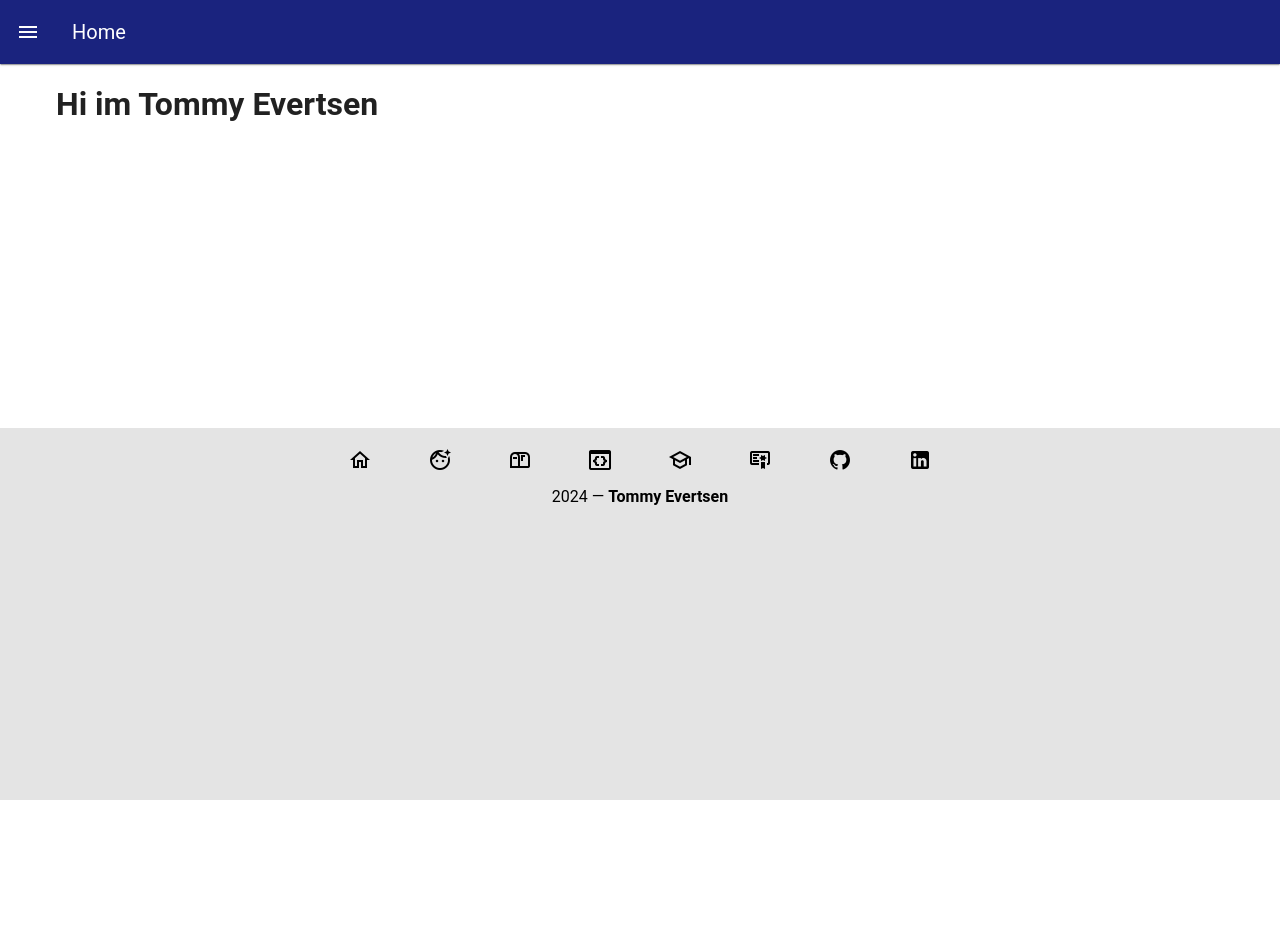
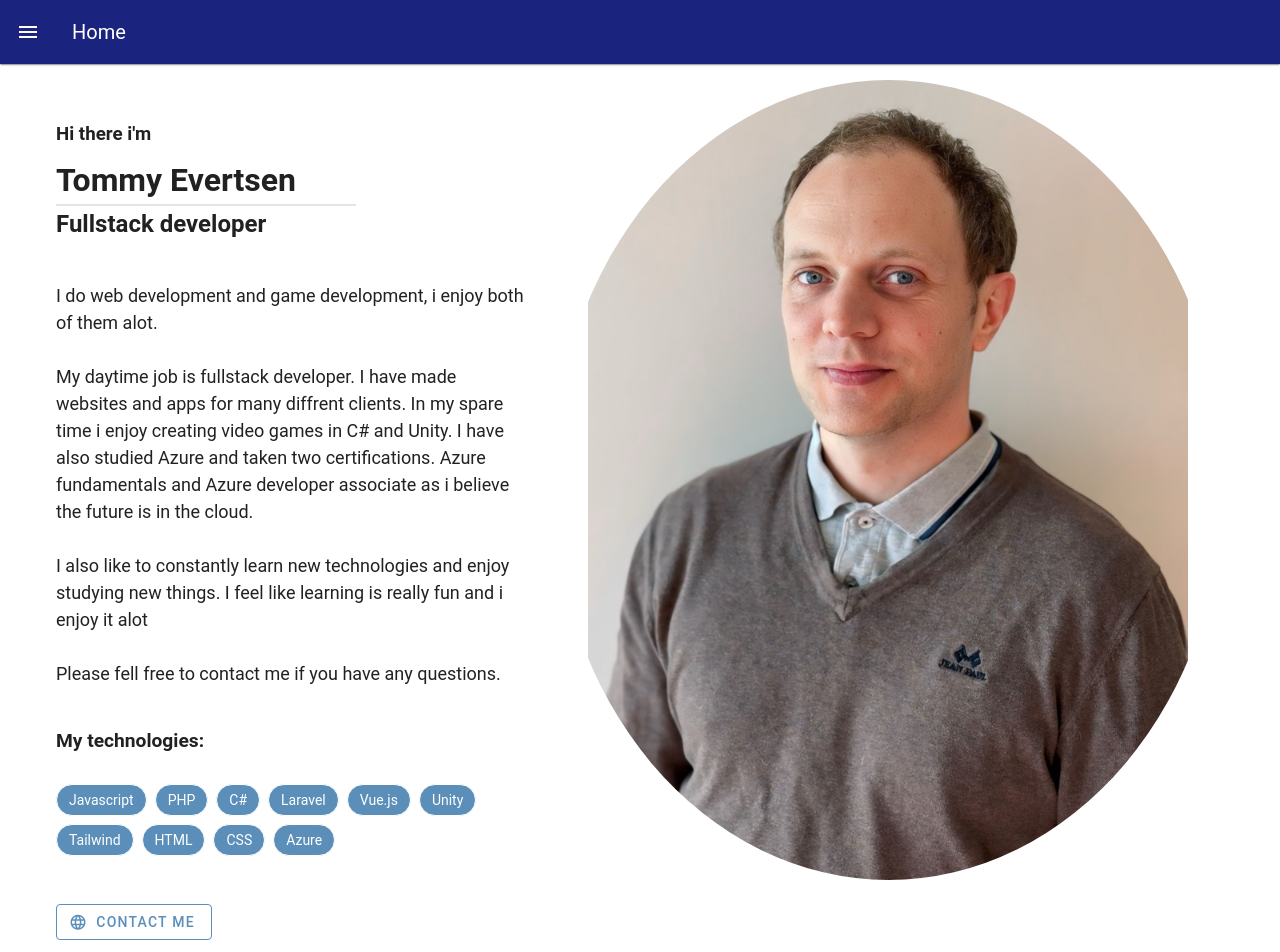
Before and after one commit to TommyEvertsen/Portofolio2, a Vue app: page / in a window 1280 px wide. Shown: the top 952 px of the page. Before the commit the page ends 800 px from the top, so only its background shows below. Built offline with nearby package versions, Linux system fonts and the light colour scheme.

Commit message:
started home page

```diff
--- a/src/App.vue
+++ b/src/App.vue
@@ -4,9 +4,7 @@
       <AppBar />
       <v-main style="background-color: #ffff">
         <RouterView />
-
       </v-main>
-
     </v-layout>
     <Footer />
   </v-app>
@@ -14,7 +12,7 @@
 
 <script setup>
 import { RouterView } from "vue-router";
-import { useDisplay } from 'vuetify'
+import { useDisplay } from "vuetify";
 
-const { mobile } = useDisplay()
+const { mobile } = useDisplay();
 </script>
--- a/src/Pages/About-me.vue
+++ b/src/Pages/About-me.vue
@@ -5,77 +5,85 @@
         <v-col class="pa-2" cols="12" md="6" sm="12" xs="12">
           <v-sheet max-width="800" width="100%" rounded>
             <div>
-              <h1 class="text-h4 font-weight-black headlineMe ">Tommy Evertsen</h1>
+              <h1 class="text-h4 font-weight-black headlineMe">About me</h1>
 
               <div class="text-body-2 mt-8 about-me-text">
-                <p style="font-size: large;">
-                  My name is Tommy Evertsen and i work as a fullstack developer.</p>
-
-                <p class="pt-5" style="font-size: large;">
-                  I started programming as a hobby with friends. I found out i really enjoyed it and developed a passion
-                  for it.
-                  I decided to make this my daytime job. i sudied the professional front-end development program at
-                  Univiersity
-                  of California.
-                  The teachers there were really skilled and helpful and gave me a lot of feedback on what i could do
-                  better and
-                  best practices. After i completed the course i got a job as a fullstack developer.
+                <p style="font-size: large">
+                  My name is Tommy Evertsen and i work as a fullstack developer.
                 </p>
 
-                <p class="pt-5" style="font-size: large;">
-                  I am married to my wonderful wife. Live in Trondheim and i like to have fun and enjoy life
+                <p class="pt-5" style="font-size: large">
+                  I started programming as a hobby with friends. I found out i
+                  really enjoyed it and developed a passion for it. I decided to
+                  make this my daytime job. i sudied the professional front-end
+                  development program at Univiersity of California. The teachers
+                  there were really skilled and helpful and gave me a lot of
+                  feedback on what i could do better and best practices. After i
+                  completed the course i got a job as a fullstack developer.
                 </p>
 
-                <p class="pt-5" style="font-size: large;">
-                  My Hobbies include: Camping, fishing, Video games, boardgames, creating videogames in Unity, Hiking,
-                  traveling
-                  and <span>
-                    <v-tooltip activator="parent" location="bottom">(Drinking beer)</v-tooltip>
-                    more
-                  </span>.
+                <p class="pt-5" style="font-size: large">
+                  I am married to my wonderful wife. Live in Trondheim and i
+                  like to have fun and enjoy life
                 </p>
 
-                <p class="pt-5" style="font-size: large;">
+                <p class="pt-5" style="font-size: large">
+                  My Hobbies include: Camping, fishing, Video games, boardgames,
+                  creating videogames in Unity, Hiking, traveling and
+                  <span>
+                    <v-tooltip activator="parent" location="bottom"
+                      >(Drinking beer)</v-tooltip
+                    >
+                    more </span
+                  >.
+                </p>
+
+                <p class="pt-5" style="font-size: large">
                   I hope you have a wonderful {{ day }}!
                 </p>
               </div>
-
             </div>
           </v-sheet>
         </v-col>
         <v-col class="pa-2" cols="12" md="6" sm="12" xs="12">
-          <v-img src="@/assets/images/tommyAvatar.jpg" class="rounded-lg mx-auto" max-height="500"
-            max-width="900"></v-img>
+          <v-img
+            src="@/assets/images/tommyAvatar.jpg"
+            class="rounded-lg mx-auto"
+            max-height="500"
+            max-width="900"
+          ></v-img>
         </v-col>
       </v-row>
 
       <v-container class="mt-10 mb-10">
-
         <h2 class="text-center">My coding journey</h2>
-
       </v-container>
 
       <TimeLine v-if="smAndUp" />
       <TimeLineMobile v-if="smAndDown" />
-
     </v-container>
   </main>
-
 </template>
 
 <script setup>
 import TimeLine from "@/components/TimeLine.vue";
-import TimeLineMobile from "@/components/TimeLineMobile.vue"
-import { useDisplay } from 'vuetify'
+import TimeLineMobile from "@/components/TimeLineMobile.vue";
+import { useDisplay } from "vuetify";
 
+const { smAndUp } = useDisplay();
+const { smAndDown } = useDisplay();
 
-const { smAndUp } = useDisplay()
-const { smAndDown } = useDisplay()
-
-const days = ["Sunday", "Monday", "Tuesday", "Wednesday", "Thursday", "Friday", "Saturday"];
+const days = [
+  "Sunday",
+  "Monday",
+  "Tuesday",
+  "Wednesday",
+  "Thursday",
+  "Friday",
+  "Saturday",
+];
 const date = new Date();
 let day = days[date.getDay()];
-
 </script>
 
 <style>
@@ -90,10 +98,10 @@ let day = days[date.getDay()];
 }
 
 .about-me-text {
-  line-height: 2em
+  line-height: 2em;
 }
 
 .headlineMe {
-  color: #5B8FB9;
+  color: #5b8fb9;
 }
 </style>
--- a/src/Pages/Home.vue
+++ b/src/Pages/Home.vue
@@ -1,19 +1,104 @@
 <template>
-  <main class="home">
+  <main>
     <v-container>
+      <v-row>
+        <v-col cols="12" xl="5" lg="5" md="12" sm="12" xs="12" class="mt-10">
+          <v-sheet>
+            <h3>Hi there i'm</h3>
+            <h1 class="mt-2">Tommy Evertsen</h1>
+            <v-divider length="300" thickness="2"> </v-divider>
+            <h2>Fullstack developer</h2>
+            <p class="mt-10" style="font-size: large; line-height: 1, 2rem">
+              I do web development and game development, i enjoy both of them
+              alot. <br />
+              <br />
+              My daytime job is fullstack developer. I have made websites and
+              apps for many diffrent clients. In my spare time i enjoy creating
+              video games in C# and Unity. I have also studied Azure and taken
+              two certifications. Azure fundamentals and Azure developer
+              associate as i believe the future is in the cloud.
+              <br />
+              <br />
+              I also like to constantly learn new technologies and enjoy
+              studying new things. I feel like learning is really fun and i
+              enjoy it alot
 
-      <h1>Hi im Tommy Evertsen</h1>
+              <br />
+              <br />
+              Please fell free to contact me if you have any questions.
+            </p>
+            <p class="mt-10" style="font-weight: bold; font-size: larger">
+              My technologies:
+            </p>
 
+            <v-chip-group column class="mt-5">
+              <v-chip
+                v-for="technology in technologies"
+                style="color: #ffff; background-color: #5b8fb9"
+                variant="outlined"
+              >
+                {{ technology.title }}
+              </v-chip>
+            </v-chip-group>
+
+            <v-btn
+              class="button mt-10"
+              variant="outlined"
+              prepend-icon="mdi-web"
+              color="#5B8FB9"
+              @click="$router.push({ name: 'contact' })"
+            >
+              Contact me</v-btn
+            >
+          </v-sheet>
+        </v-col>
+
+        <v-col cols="12" xl="7" lg="7" md="12" sm="12" xs="12">
+          <v-img :src="tommy" max-height="800" rounded="circle"> </v-img>
+        </v-col>
+      </v-row>
     </v-container>
   </main>
-
-
 </template>
 
 <script setup>
+import { useRouter } from "vue-router";
+import tommy from "@/assets/images/tommyMosq.jpg";
 
+const router = useRouter();
+
+const technologies = [
+  {
+    title: "Javascript",
+  },
+  {
+    title: "PHP",
+  },
+  {
+    title: "C#",
+  },
+  {
+    title: "Laravel",
+  },
+  {
+    title: "Vue.js",
+  },
+  {
+    title: "Unity",
+  },
+  {
+    title: "Tailwind",
+  },
+  {
+    title: "HTML",
+  },
+  {
+    title: "CSS",
+  },
+  {
+    title: "Azure",
+  },
+];
 </script>
 
-<style>
-.home {}
-</style>
+<style></style>
--- a/src/Pages/Projects.vue
+++ b/src/Pages/Projects.vue
@@ -91,16 +91,6 @@ const hobbyProjects = [
     code: "",
   },
   {
-    title: "Portofolio",
-    description:
-      "Making a portofolio for myself. Making it by using vuetify 3. A fun hobby project for sure",
-    tech: "Vue.js",
-    published: false,
-    image: portoImage,
-    link: "",
-    code: "https://github.com/TommyEvertsen/Portofolio",
-  },
-  {
     title: "Fire and flesh",
     description:
       "Website for sharing recipes. Has been taken offline due to cost. But it was a fun project where i learned a lot",
@@ -131,6 +121,16 @@ const hobbyProjects = [
     link: "",
     code: "https://github.com/TommyEvertsen/Astronomy-picture-of-the-day-React.js",
   },
+  {
+    title: "Portofolio",
+    description:
+      "Making a portofolio for myself. Making it by using vuetify 3. A fun hobby project for sure",
+    tech: "Vue.js",
+    published: false,
+    image: portoImage,
+    link: "",
+    code: "https://github.com/TommyEvertsen/Portofolio",
+  },
 ];
 </script>
 
```
Also changed, not shown: src/components/Footer.vue (+30 -22 lines), src/assets/images/tommyMosq.jpg (added), src/assets/images/tommyMosquito.jpg (added).
